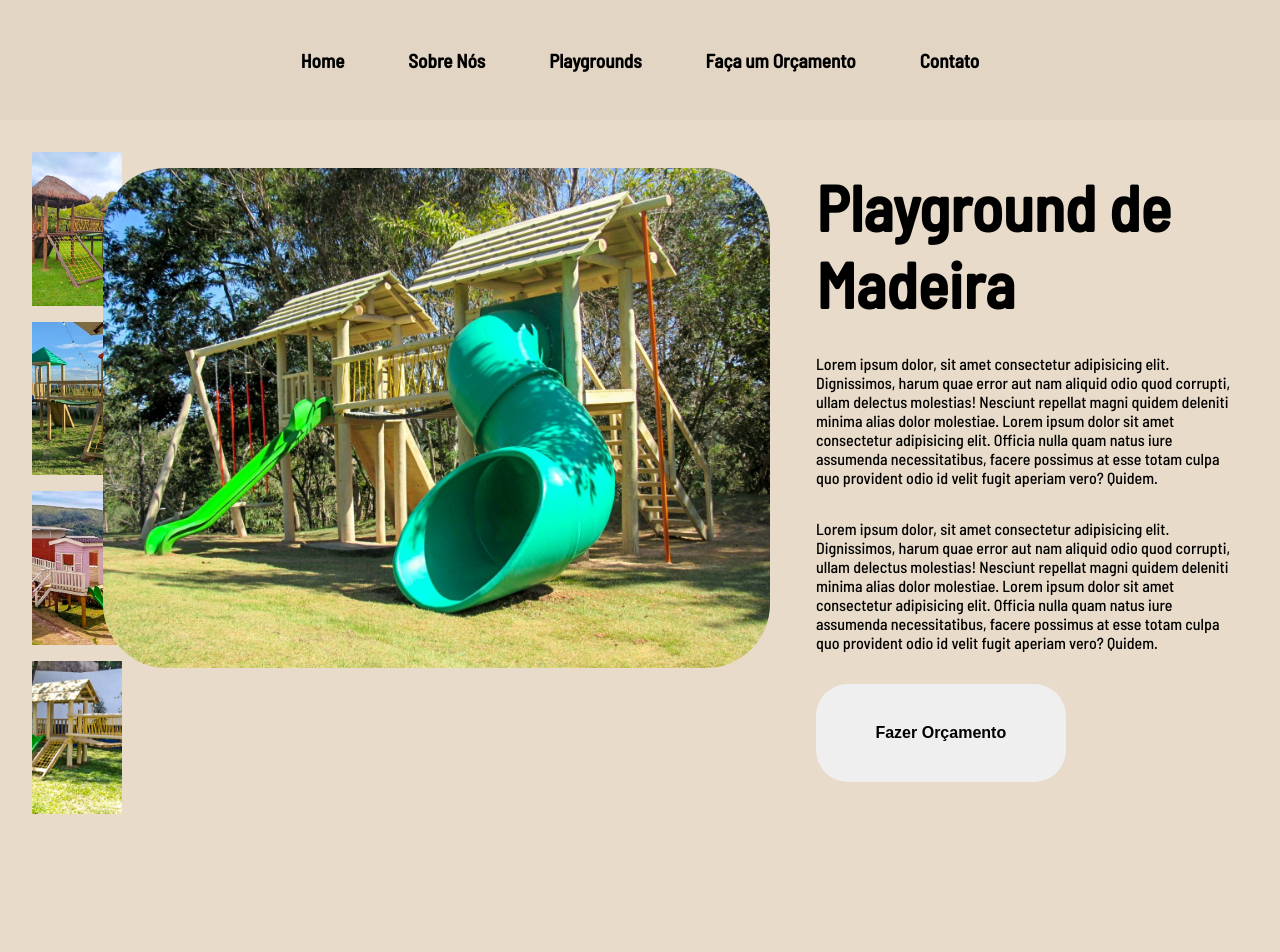
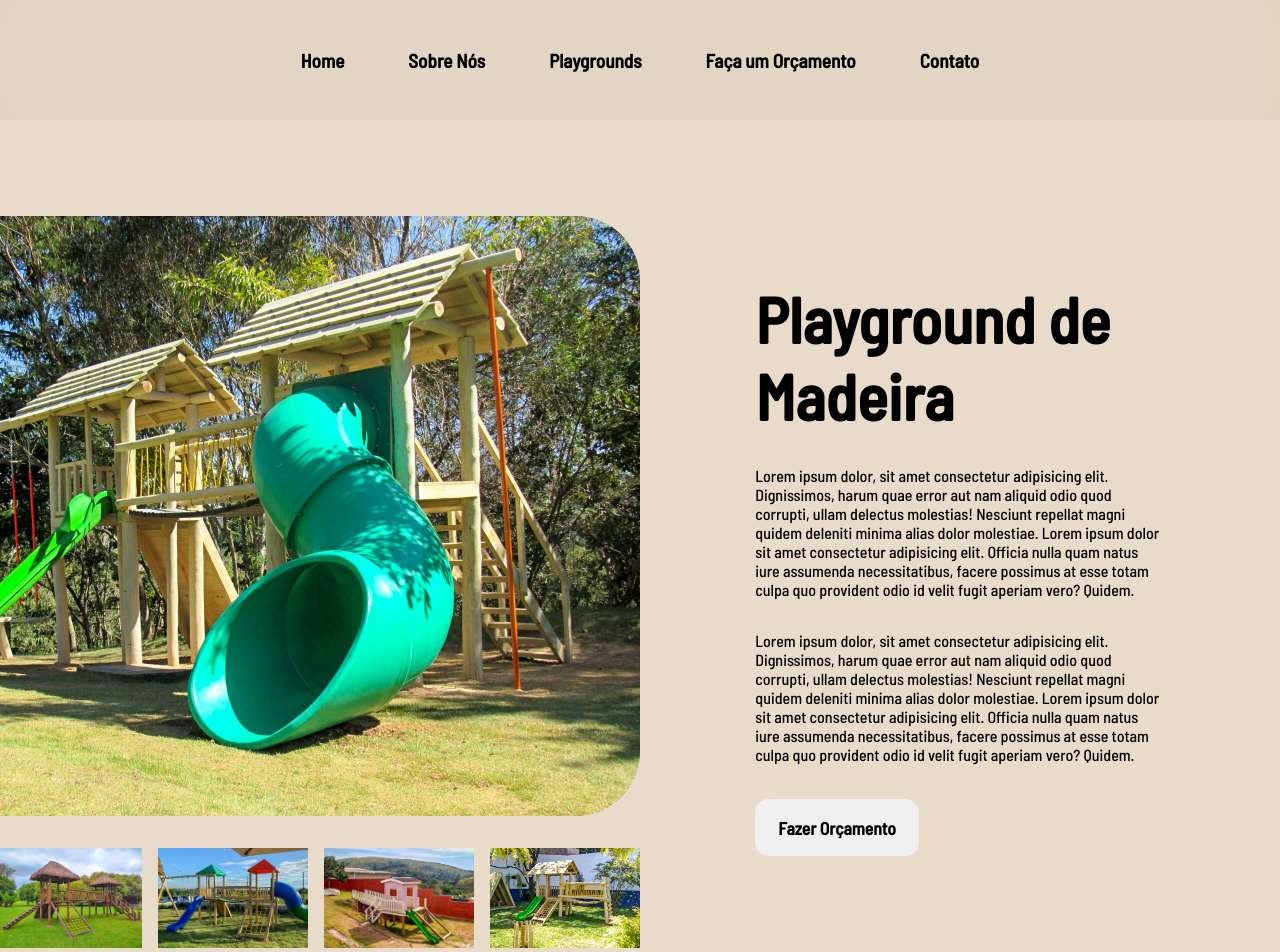
Before and after one commit to Gabriel-Andreoni/lp-template, a Next.js app: page /page-detail in a window 1280 px wide. Shown: the top 952 px of the page. Before the commit the page ends 920 px from the top, so only its background shows below. Built offline with nearby package versions, Linux system fonts and the light colour scheme.

Commit message:
Estilização da página do produto

```diff
--- a/app/page-detail/page-detail.css
+++ b/app/page-detail/page-detail.css
@@ -5,62 +5,72 @@
 
 .page-detail--container {
     width: 100%;
-    height: 100vh;
+    height: auto;
+
+    margin-top: 6em;
 
     display: flex;
 
+
     .page-detail--image {
-        width: 60%;
-        height: 100%;
+        width: 50%;
+        height: auto;
 
         display: flex;
-        gap: 1em;
+        flex-direction: column;
+        justify-content: center;
+        align-items: center;
 
-        padding: 2em;
+        .main--image {
+            width: 100%;
+            height: auto;
 
 
-        .more-images {
-            width: 15%;
-            height: 90%;
+            display: flex;
+            justify-content: flex-end;
+
+
+            & > img {
+                width: 800px;
+                height: 600px;
+
+                border-radius: 4em;
+                object-fit: cover;
+            }
+
+        }
+
+        .more--images {
+            width: 100%;
+            height: auto;
 
             display: flex;
-            flex-direction: column;
+            align-items: center;
+            justify-content: flex-end;
             gap: 1em;
 
+            margin: 2em 0;
+
+
             & > img {
-                width: 100%;
+                width: 150px;
+                height: 100px;
 
                 object-fit: cover;
             }
         }
-
-        .main--image {
-            width: 85%;
-            height: fit-content;
-
-            margin: 1em 0 auto 0;
-
-            display: flex;
-            justify-content: center;
-
-            & > img {
-                border-radius: 4em;
-            }
-
-        }
     }
 
     .page-detail--content {
-        width: 40%;
+        width: 50%;
         height: 100%;
 
-        padding: 2em;
+        .detail--content {
+            width: 64%;
+            height: 100%;
 
-        .detail--content {
-            width: 100%;
-            height: auto;
-
-            padding: 1em;
+            margin: 0 auto;
+            padding: 4em 0;
 
             display: flex;
             flex-direction: column;
@@ -74,17 +84,18 @@
             }
 
             & button {
-                width: 60%;
+                width: 40%;
 
                 margin-top: 2em;
-                padding: 2.5em;
+                padding: 1em;
 
 
-                border-radius: 2em;
+                border-radius: .8em;
 
                 border: 0;
 
-                font-size: inherit;
+                font-size: 1.1em;
+                font-family: inherit;
                 font-weight: bold;
 
                 cursor: pointer;
--- a/app/page-detail/page.tsx
+++ b/app/page-detail/page.tsx
@@ -14,14 +14,15 @@ export default function PageDetail() {
             <Menu />
             <div className="page-detail--container">
                 <div className="page-detail--image">
-                    <aside className="more-images">
-                        <Image src={MoreImages1} alt="" width={200} height={200} />
-                        <Image src={MoreImages2} alt="" width={200} height={200} />
-                        <Image src={MoreImages3} alt="" width={200} height={200} />
-                        <Image src={MoreImages4} alt="" width={200} height={200} />
-                    </aside>
                     <div className="main--image">
-                        <Image src={MainImage} alt="" width={900}height={500} />
+                        <Image src={MainImage} alt="" width={1600} height={900} />
+                    </div>
+
+                    <div className="more--images">
+                        <Image src={MoreImages1} alt="" width={400} height={300} />
+                        <Image src={MoreImages2} alt="" width={400} height={300} />
+                        <Image src={MoreImages3} alt="" width={400} height={300} />
+                        <Image src={MoreImages4} alt="" width={400} height={300} />
                     </div>
 
                 </div>
```
